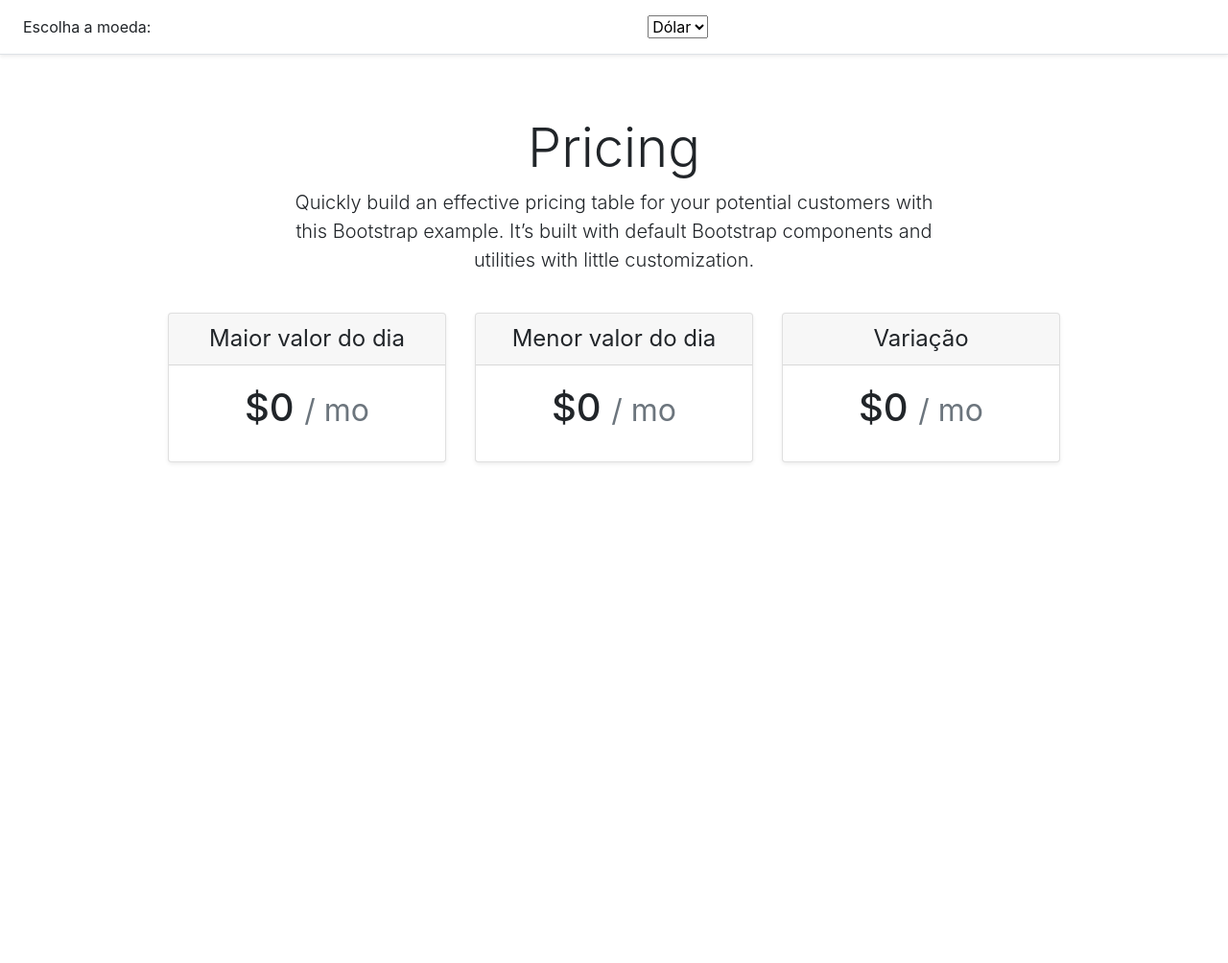
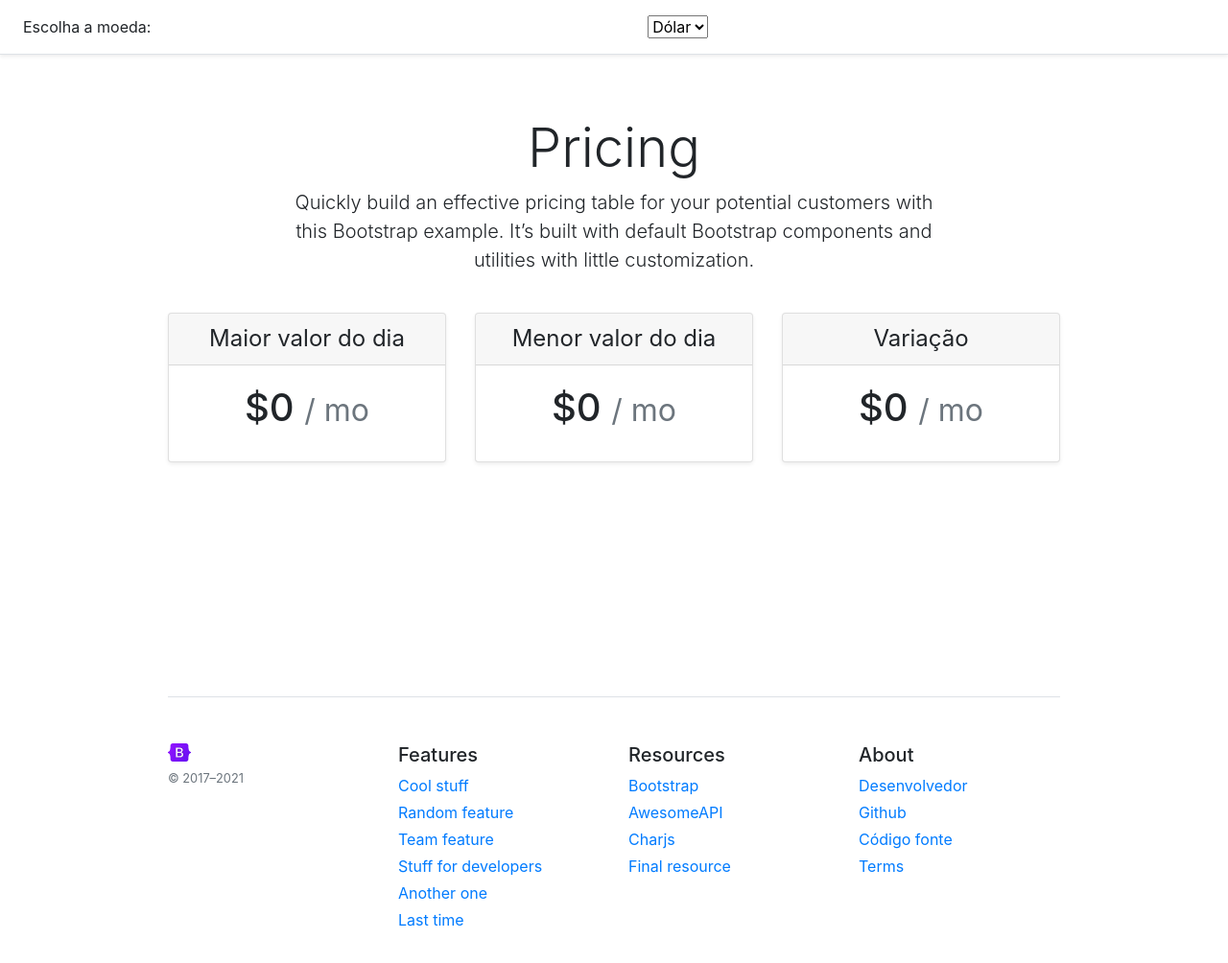
Before and after one commit to Crist0pher/Cota-o-moeda-estrangeira, a website: page index.html in a window 1280 px wide. Shown: the whole page at 96% size. Before the commit the page ends 800 px from the top, so only its background shows below. Drawn offline with nearby package versions, Linux system fonts and the light colour scheme; no server answers.

Commit message:
Inclusão do roda pé da pagina.

```diff
--- a/index.html
+++ b/index.html
@@ -87,7 +87,43 @@
   <script src="https://cdnjs.cloudflare.com/ajax/libs/Chart.js/2.9.3/Chart.min.js"></script>
 
 
-
+  <footer class="pt-4 my-md-5 pt-md-5 border-top">
+    <div class="row">
+      <div class="col-12 col-md">
+        <img class="mb-2" src="assets/brand/bootstrap-logo.svg" alt="" width="24" height="19">
+        <small class="d-block mb-3 text-muted">&copy; 2017–2021</small>
+      </div>
+      <div class="col-6 col-md">
+        <h5>Features</h5>
+        <ul class="list-unstyled text-small">
+          <li class="mb-1"><a class="link-secondary text-decoration-none" href="#">Cool stuff</a></li>
+          <li class="mb-1"><a class="link-secondary text-decoration-none" href="#">Random feature</a></li>
+          <li class="mb-1"><a class="link-secondary text-decoration-none" href="#">Team feature</a></li>
+          <li class="mb-1"><a class="link-secondary text-decoration-none" href="#">Stuff for developers</a></li>
+          <li class="mb-1"><a class="link-secondary text-decoration-none" href="#">Another one</a></li>
+          <li class="mb-1"><a class="link-secondary text-decoration-none" href="#">Last time</a></li>
+        </ul>
+      </div>
+      <div class="col-6 col-md">
+        <h5>Resources</h5>
+        <ul class="list-unstyled text-small">
+          <li class="mb-1"><a class="link-secondary text-decoration-none" href="https://themes.getbootstrap.com//">Bootstrap</a></li>
+          <li class="mb-1"><a class="link-secondary text-decoration-none" href="https://docs.awesomeapi.com.br/api-de-moedas">AwesomeAPI</a></li>
+          <li class="mb-1"><a class="link-secondary text-decoration-none" href="https://www.chartjs.org/">Charjs</a></li>
+          <li class="mb-1"><a class="link-secondary text-decoration-none" href="#">Final resource</a></li>
+        </ul>
+      </div>
+      <div class="col-6 col-md">
+        <h5>About</h5>
+        <ul class="list-unstyled text-small">
+          <li class="mb-1"><a class="link-secondary text-decoration-none" href="https://www.linkedin.com/in/cristopher-araujo/">Desenvolvedor</a></li>
+          <li class="mb-1"><a class="link-secondary text-decoration-none" href="https://github.com/Crist0pher">Github</a></li>
+          <li class="mb-1"><a class="link-secondary text-decoration-none" href="https://github.com/Crist0pher/Cotacao-moeda-estrangeira">Código fonte</a></li>
+          <li class="mb-1"><a class="link-secondary text-decoration-none" href="#">Terms</a></li>
+        </ul>
+      </div>
+    </div>
+  </footer>
 </div>
 
 <script src="js/grafico.js"></script>
--- a/js/grafico.js
+++ b/js/grafico.js
@@ -10,7 +10,7 @@ function novoGrafico(valor){
     for (var i = 6; i >= 0; i --) {
 
         dias.push(dia.getDate()-i)
-        console.log(i)
+        //console.log(i)
 
     }
 var ctx = document.getElementById('myChart').getContext('2d');
--- a/js/models.js
+++ b/js/models.js
@@ -3,7 +3,7 @@
 //Arquivo com funções necessárias para a exercuão da aplicação.
 
 
-// A função requiscao() fazer uma request para a API economia.awesomeapi, solicitando todas as moedas disponívels e armazena em um vetor, e utiliza
+// A função requiscao() faz uma request para a API economia.awesomeapi solicitando todas as moedas disponívels e armazena em um vetor,  utiliza
 //o paramentro "moeda" para pesquisar dentro do vetor a moeda solicitada pelo usuário.
 
 let ajax1 = new XMLHttpRequest();
@@ -21,7 +21,6 @@ function requisicao(moeda){
     ajax.onreadystatechange = function(){
 
         // Recebendo o valor retornado da request e criando um objeto para melhor manipulação
-
         conteudo = JSON.parse(ajax.responseText)
 
         // o Switch abaixo recebe o paramentro 'moeda' e realiza a busca dentro do objecto conteúdo correto a ser exibido
@@ -98,13 +97,14 @@ function pctChange(moeda){
 // A função abaixo realiza uma request diferente da anterior, nessa é solicitado o histórico da cotação da moeda solicitada nos últimos 7 dias.
 
 function valorQuinzeDias(moeda){
+    console.log(moeda)
 
    switch(moeda){
     case moeda == 'EUR':
         moeda = 'EUR-BRL'
     break;
 
-    case moeda == 'GBW':
+    case moeda == 'GBP':
        moeda = 'GBP-BRL'
     break;
 
@@ -112,12 +112,11 @@ function valorQuinzeDias(moeda){
         moeda = 'ARS-BRL'
     break;
     default:
-        moeda = 'USD-BRL'
+//        moeda = 'USD-BRL'
     }
 
 
     ajax1.open('GET', 'https://economia.awesomeapi.com.br/json/daily/' + moeda + '/7');
-
     // Nas próximas linhas o retorno da requisição foi transformado em um array, e em seguida criado um novo array para receber somente os valores necessários
     // e ecanimhar para a função que gera o gráfrico.
 
@@ -126,25 +125,24 @@ function valorQuinzeDias(moeda){
 
 
         var ultimos7dias = Array.prototype.slice.call(JSON.parse(ajax1.responseText))
-
-
+        console.log(ultimos7dias)
         var valores = []
 
         // ness trecho é criado um array para receber somente os valores da cotação dentro do array de objetos
         ultimos7dias.forEach(valorAtual => {
             valores.push(valorAtual.ask)
         });
+       //console.log(valores)
 
-
-        console.log(valores)
+        //console.log(valores)
         // Aqui e feito a chamada para a criação do gráfico, e feita a reversão do array para que os valores fiquem de acordo com o dia.
         novoGrafico(valores.reverse())
 
+        }
+        ajax1.send()
     }
-    ajax1.send()
-}
 
-    // A função SelectMoeda adicionar o evento "change" ao combobox para quando ouver alteração da realizar novamente a request.
+    // A função SelectMoeda adicionar o evento "change" ao combobox para quando houver alteração realizar novamente a request.
 
 function selectMoeda(){
 
@@ -154,7 +152,7 @@ function selectMoeda(){
         conteudo = document.getElementById("moeda")
         requisicao(conteudo.value)
         valorQuinzeDias(conteudo.value)
-
+        console.log(conteudo.value)
 
     })
 
```
Also changed, not shown: assets/brand/bootstrap-logo-white.svg (added), assets/brand/bootstrap-logo.svg (added), assets/dist/css/bootstrap.rtl.min.css (added), js/controller.js (line endings or trailing spaces), 1 other file.
